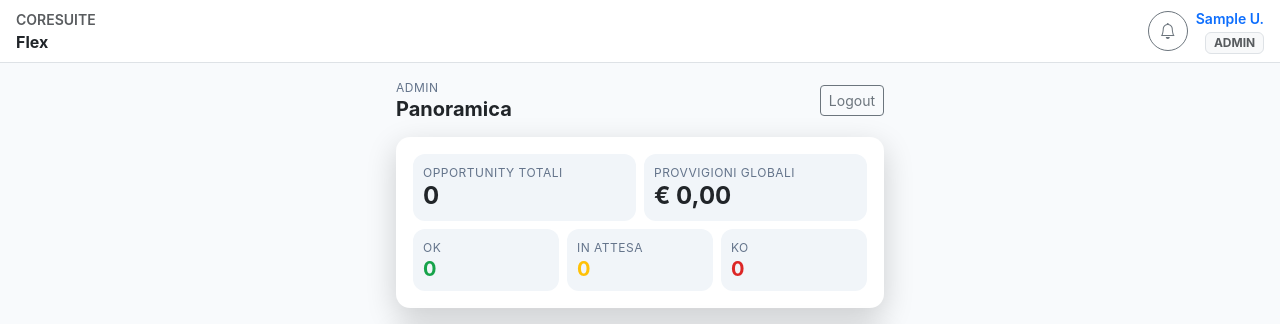
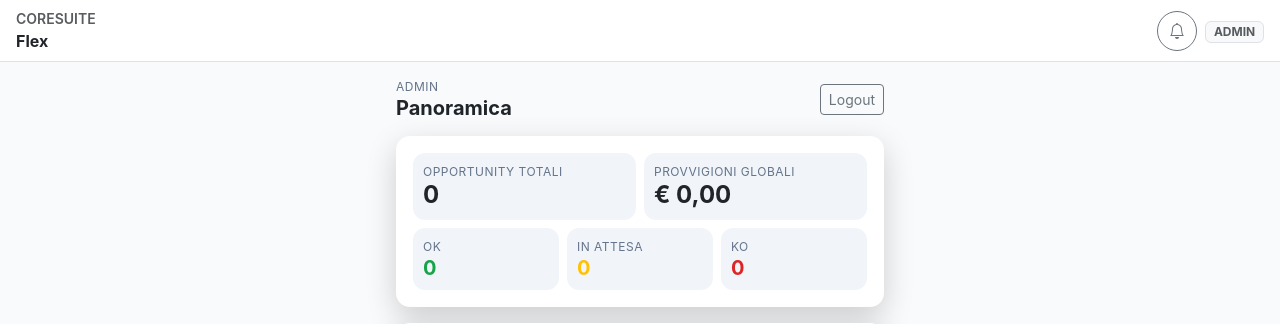
Before and after one commit to agservizi/flex-coresuite, a PHP site: page /admin/dashboard.php in a window 1280 px wide. Shown: the top 324 px of the page. Run offline with PHP 8.4, Linux system fonts and the light colour scheme; the visitor is signed in with stand-in values (Sample User, id 1); data that the repository does not hold is empty; some libraries are stand-ins or nearby versions.

Commit message:
feat: rimuovi la visualizzazione del nome dell'utente dalla barra di intestazione

```diff
--- a/includes/layout/header.php
+++ b/includes/layout/header.php
@@ -44,7 +44,6 @@
                 <span class="notif-dot" data-notification-badge></span>
             </button>
             <div class="text-end">
-                <div class="small fw-semibold text-primary text-truncate" style="max-width:120px;"><?php $parts = explode(' ', current_user()['name']); echo sanitize($parts[0] . ' ' . (isset($parts[1]) ? substr($parts[1], 0, 1) . '.' : '')); ?></div>
                 <div class="badge bg-body-tertiary text-muted text-uppercase border"><?php echo sanitize(current_user()['role']); ?></div>
             </div>
         </div>
```
